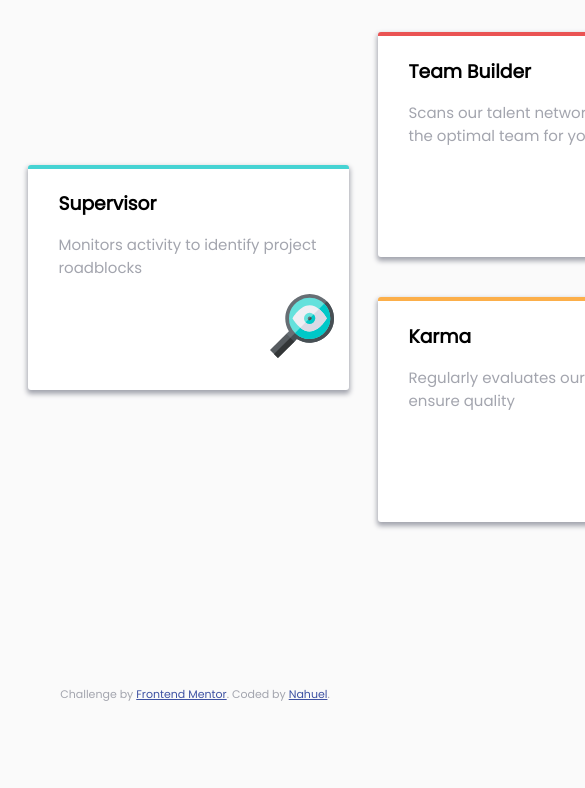
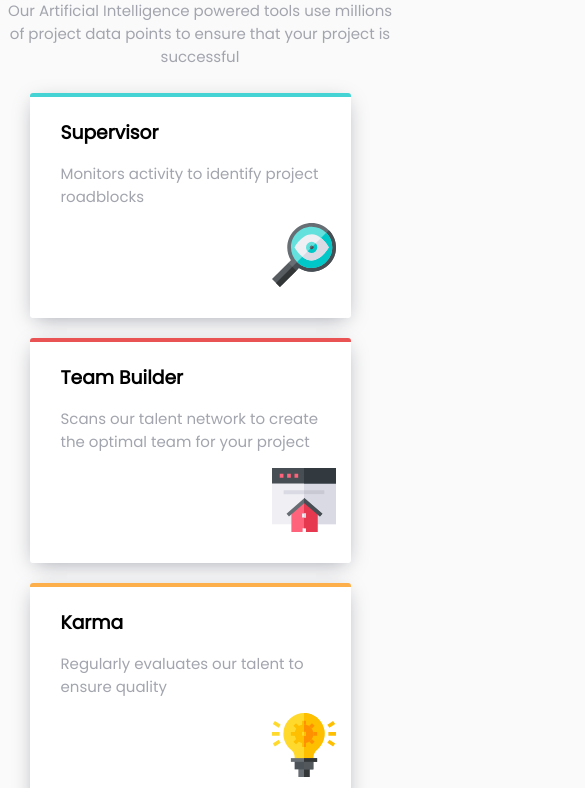
Before and after one commit to NahuelDev/four-card-feature-with-grid, a plain HTML site: page index.html in a window 390 px wide. Shown: the part 210-998 px from the top of the page, 585 px wide, since content can reach past the window. Before the commit the page ends 924 px from the top, so only its background shows below. Drawn offline with Linux system fonts and the light colour scheme.

Commit message:
add some mediaqueries for responsive

```diff
--- a/principal.css
+++ b/principal.css
@@ -2,6 +2,10 @@
 * {
     background-color: hsl(0, 0%, 98%);
     font-family: 'Poppins';
+}
+
+body {
+    margin: 0;
 }
 
 h1 {
@@ -46,7 +50,7 @@ h3 {
     margin: 0 auto;
     width: 1050px;
     grid-template-columns: 1fr 1fr 1fr;
-    grid-template-rows: 1fr 1fr 1fr 1fr 1fr;
+    grid-template-rows: 1fr 1fr 1fr 1fr;
 }
 
 #red {
@@ -83,12 +87,18 @@ img {
 
 .contenedor {
     width: 300px;
+    gap: 0;
     padding: 3%;
     height: 200px;
-    margin: 20px;
+    margin: 10px;
     border-radius: 3px;
-    box-shadow: 0px 3px 5px 1px hsl(229, 6%, 66%);
+    box-shadow: 0px 5px 20px -5px hsl(229, 6%, 66%);
     border-top: 4px solid;
+}
+
+.contenedor #blue,
+.contenedor #red {
+    margin-right: 0
 }
 
 .texto {
@@ -104,14 +114,42 @@ img {
     color: hsl(228, 45%, 44%);
 }
 
-@media screen and (max-width:375px) {
+@media screen and (max-width:1050px) {
     header {
-        width: 325px;
+        width: 560;
+    }
+    #contenedorgrid {
+        grid-template-columns: 1fr 1fr;
+        grid-template-rows: 1fr 1fr;
+        width: 750px;
+    }
+    #cyan {
+        grid-column: 1;
+        grid-row: 1;
+    }
+    #red {
+        grid-column: 2;
+        grid-row: 1;
+    }
+    #orange {
+        grid-column: 1;
+        grid-row: 2;
+    }
+    #blue {
+        grid-column: 2;
+        grid-row: 2;
+    }
+}
+
+@media screen and (max-width:700px) {
+    header {
+        width: 400px;
     }
     #contenedorgrid {
         grid-template-columns: 1fr;
         grid-template-rows: 1fr 1fr 1fr 1fr;
-        width: 340px;
+        width: 350px;
+        margin: 0 auto;
     }
     #cyan {
         grid-row: 1;
@@ -129,7 +167,17 @@ img {
         grid-row: 4;
         grid-column: 1;
     }
-    .contenedor {
-        margin: 15 auto;
+}
+
+@media screen and (max-width:375px) {
+    header {
+        width: 325px;
     }
+    /*
+    #contenedorgrid {
+        grid-template-columns: 1fr;
+        grid-template-rows: 1fr 1fr 1fr 1fr;
+        width: 340px;
+        margin: 0 2px;
+    }*/
 }
```
